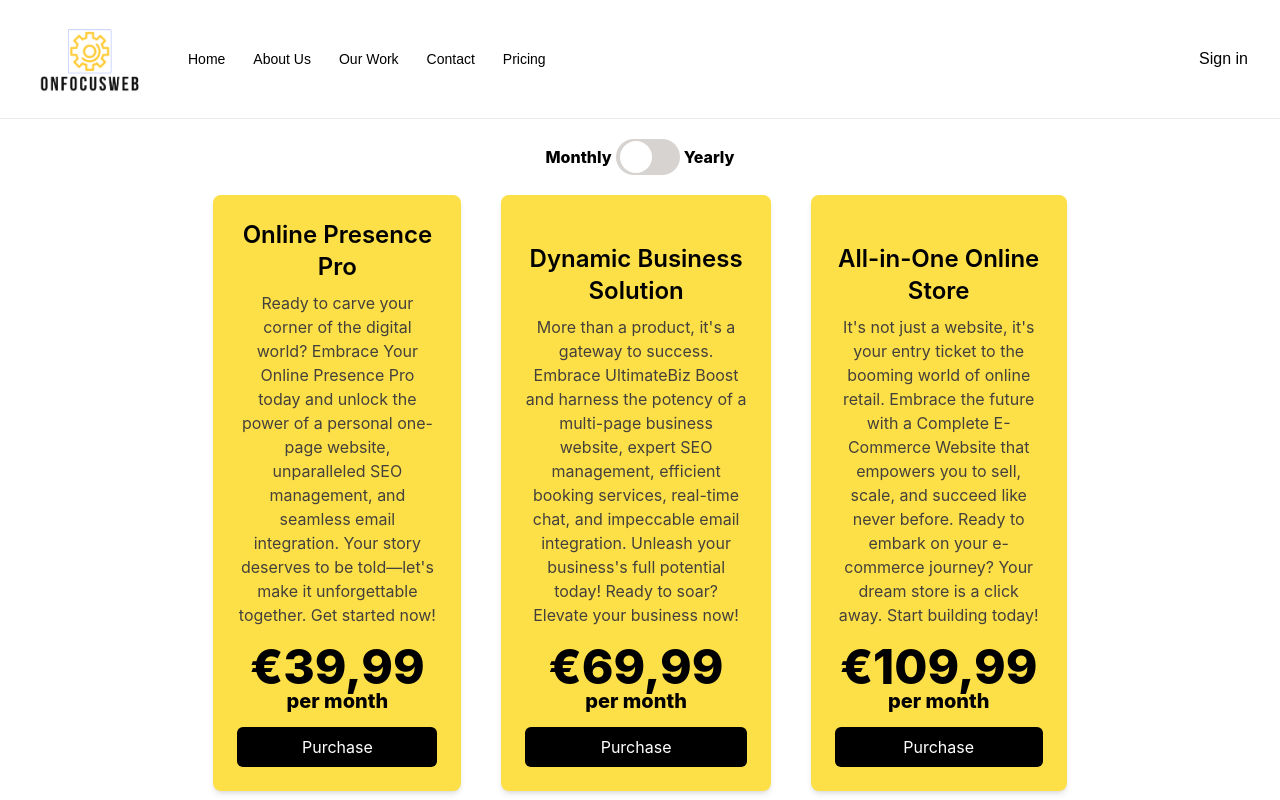
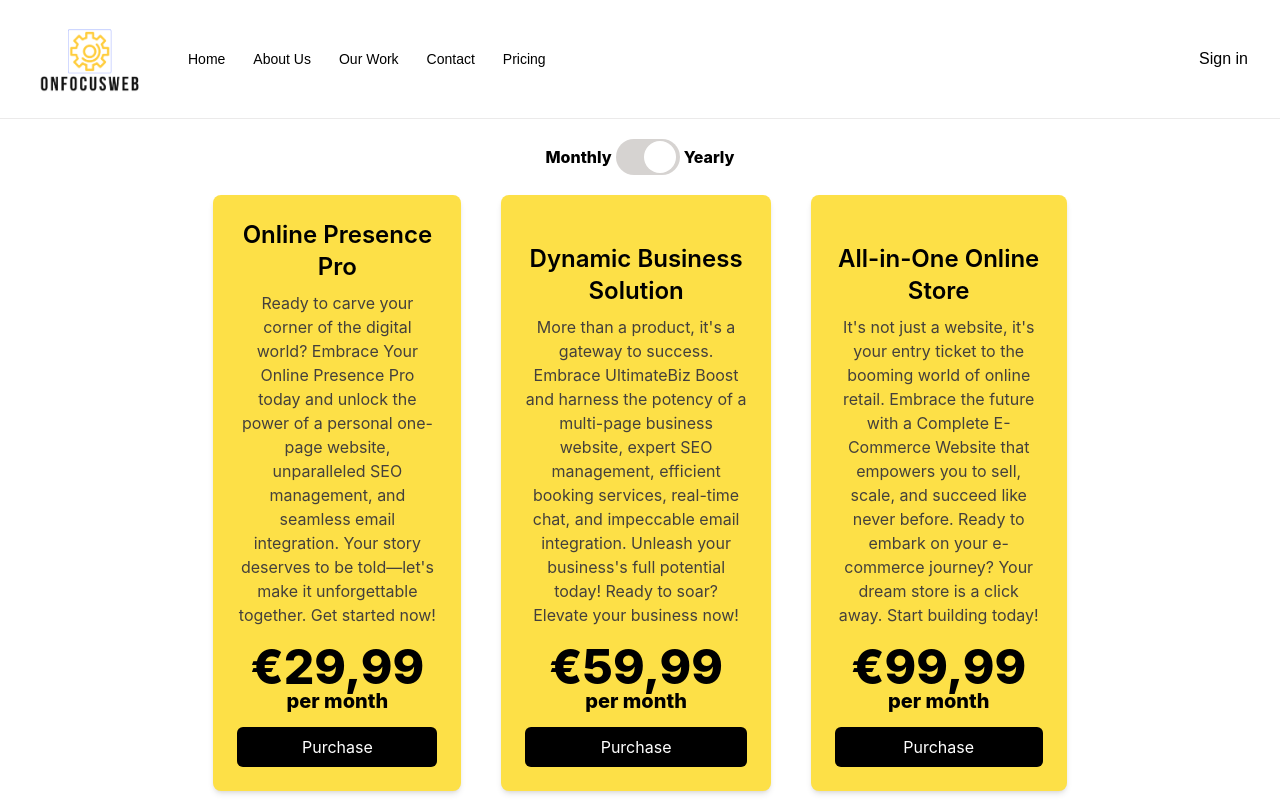
Before and after one commit to onfocuswebdev/onfocusweb, a Next.js app: page /offers in a window 1280 px wide. Shown: the top 800 px of the page. Built offline with nearby package versions, Linux system fonts and the light colour scheme; no server answers.

Commit message:
Added yearly as default

```diff
--- a/app/(root)/offers/page.tsx
+++ b/app/(root)/offers/page.tsx
@@ -7,7 +7,7 @@ import Footer from "@/components/Footer";
 import { OffersText } from "@/constant/index";
 
 const Offers = () => {
-  const [isYearly, setIsYearly] = useState(false);
+  const [isYearly, setIsYearly] = useState(true);
   return (
     <>
       <div className="flex justify-center my-5">
```
